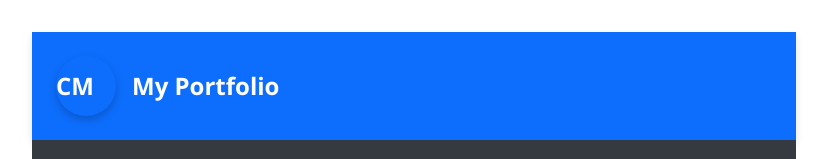
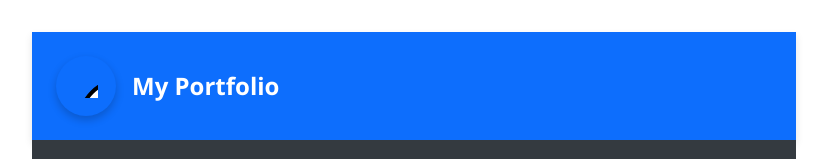
Before and after one commit to CYRUSMAINA/COMP229-Week2, a React (Vite) app: page /experience in a window 1280 px wide. Shown: the top 159 px of the page, without its empty margins (226-1053 px from the left). Built offline with nearby package versions, Linux system fonts and the light colour scheme.

Commit message:
upd logo

```diff
--- a/src/component/Logo.jsx
+++ b/src/component/Logo.jsx
@@ -10,22 +10,33 @@ export default function Logo()
 {
      return(
       <div className="logo-box">
-          <span className="textNfontBold">
-               CM
-          </span>
+
 
           <svg
           className="testTeal"
           xmlns="http://www.w3.org/2000/svg"
-          fill="none"
           viewBox="0 0 24 24"
-          stroke="currentColor"
-          strokeWidth="2">
+          >
+               <circle cx="50" cy="50" r="45" fill="white" stroke="black" strokeWidth="4"/>
+
+               <text
+               x="50"
+               y="55"
+               textAnchor="middle"
+               fontSize="20"
+               fill="black"
+               fontWeight="bold"
+               fontFamily="'Segoe UI', Tahoma, Geneva, Verdana, sans-serif"
+               > CM </text>
+
 
                <path
-          strokeLinecap="round"
-          strokeLinejoin="round"
-          d="M2 12h3l2-5 4 10 3-7 2 5h4"/>
+               strokeLinecap="round"
+               strokeLinejoin="round"
+               d="M15 50h15l10-15 10 30 10-20 10 10h15"
+               stroke="black"
+               strokeWidth="2"
+               fill="none"/>
 
           </svg>
 
```
